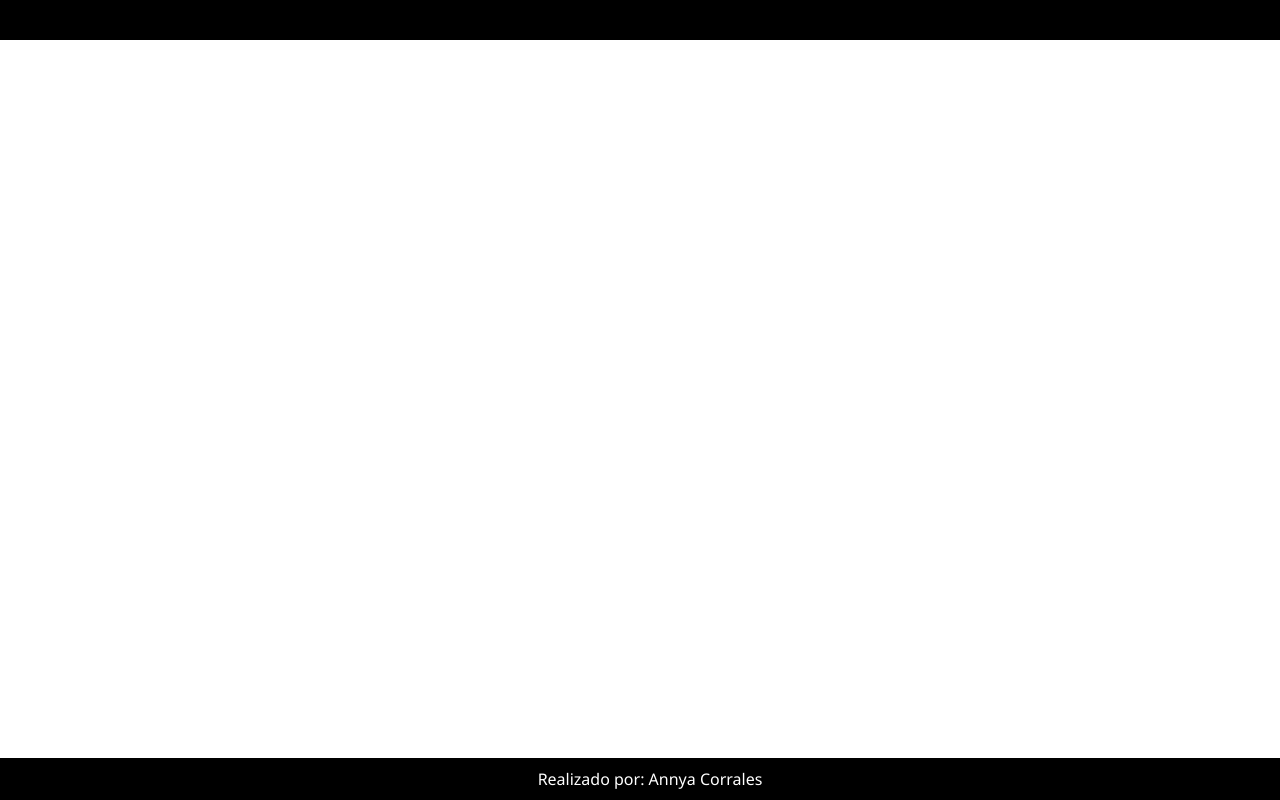
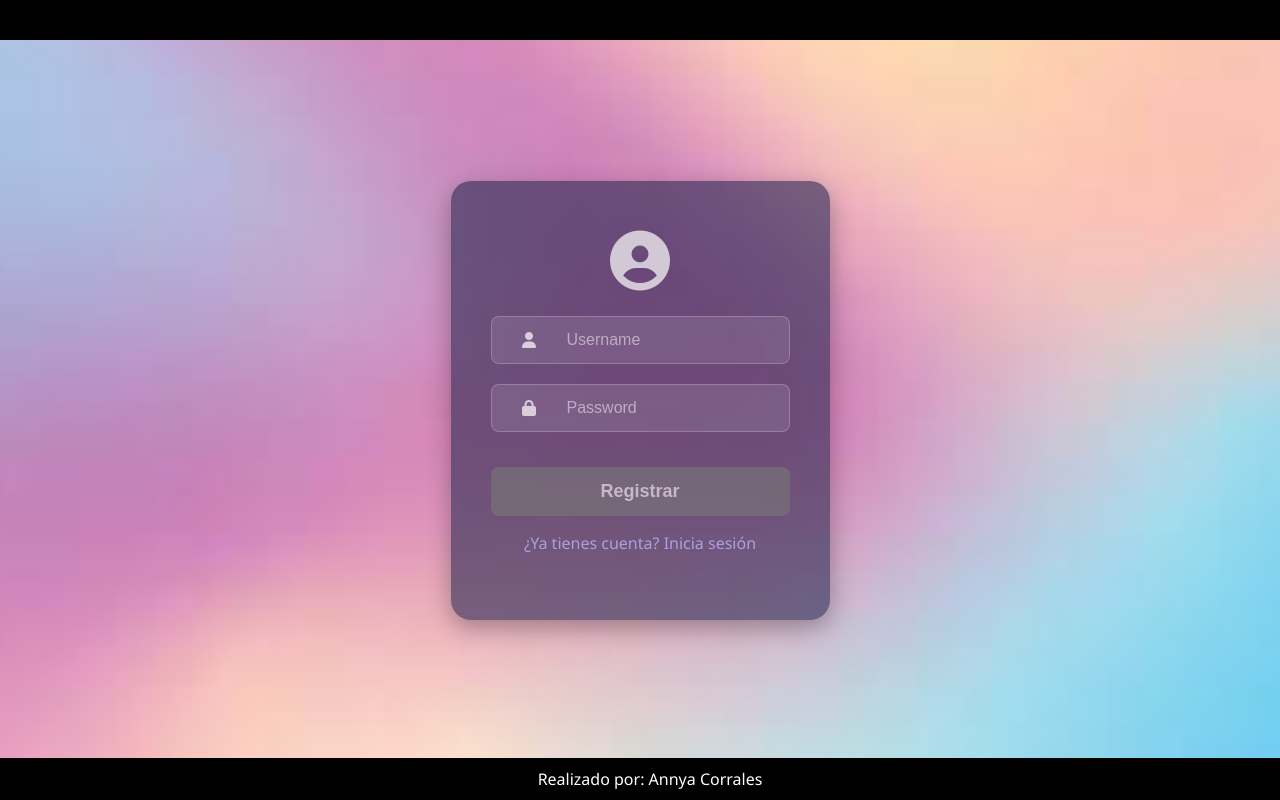
Before and after one commit to anycr/Microservicio-Frontend-Angular, an Angular app in the folder frontend-task-service/: page /register in a window 1280 px wide. Before the commit this address led to /. Built offline with nearby package versions, Linux system fonts and the light colour scheme.

Commit message:
se ha agregado la funcionalidad para registrar un nuevo usuario

```diff
--- a/frontend-task-service/src/app/app.routes.ts
+++ b/frontend-task-service/src/app/app.routes.ts
@@ -1,11 +1,13 @@
 import { Routes } from '@angular/router';
 import { TaskListComponent } from './components/task-list/task-list.component';
 import { LoginComponent } from './components/login/login.component';
+import { RegisterComponent } from './components/register/register.component';
 import { authGuard } from './guards/auth.guard';
 
 export const routes: Routes = [
   { path: '', redirectTo: '/login', pathMatch: 'full' }, // ¡Redirige a /login por defecto!
   { path: 'login', component: LoginComponent }, // Ruta para el login
+  { path: 'register', component: RegisterComponent }, // ¡Ruta de registro!
   { path: 'tasks', component: TaskListComponent, canActivate: [authGuard] }, // Protege la lista de tareas
   // { path: 'register', component: RegisterComponent }, // Descomenta esto cuando tengas el componente de registro
 ];
--- a/frontend-task-service/src/app/components/login/login.component.html
+++ b/frontend-task-service/src/app/components/login/login.component.html
@@ -36,4 +36,5 @@
 
     <button type="submit" [disabled]="!loginForm.valid">LOGIN</button>
   </form>
+  <a routerLink="/register">Regístrate aquí</a>
 </div>
--- a/frontend-task-service/src/app/components/login/login.component.ts
+++ b/frontend-task-service/src/app/components/login/login.component.ts
@@ -1,6 +1,6 @@
 import { Component } from '@angular/core';
 import { AuthService } from '../../services/auth.service';
-import { Router } from '@angular/router';
+import { Router, RouterModule } from '@angular/router';
 import { FormsModule, NgForm } from '@angular/forms';
 import { CommonModule } from '@angular/common';
 
@@ -9,7 +9,7 @@ import { CommonModule } from '@angular/common';
     templateUrl: './login.component.html',
     styleUrls: ['./login.component.css'],
     standalone: true,
-    imports: [FormsModule, CommonModule]
+    imports: [FormsModule, CommonModule, RouterModule]
 })
 export class LoginComponent {
   credentials = {
--- /dev/null
+++ b/frontend-task-service/src/app/components/register/register.component.css
@@ -0,0 +1,141 @@
+/* src/app/components/login/login.component.css */
+:host {
+    display: flex; /* Usa flexbox para centrar el .login-container */
+    justify-content: center;
+    align-items: center;
+    width: 100%;  /* Ocupa todo el ancho disponible */
+    min-height: 100vh; /* Ocupa toda la altura de la ventana */
+
+    /* Elige UNA de estas opciones de fondo */
+
+    /*  Imagen  */
+    background-image: url('../../../../images/fondo-Login.jpg');
+    background-size: cover;
+    background-position: center;
+    background-repeat: no-repeat;
+    background-attachment: fixed;
+
+  }
+
+.register-container {
+    max-width: 400px; /* Un poco más ancho */
+    margin: 50px auto; /* Centrar horizontalmente y agregar margen superior/inferior */
+    padding: 50px 40px; /* Más padding */
+    background-color: rgba(40, 40, 80, 0.6); /* Fondo oscuro semi-transparente (ajusta color) */
+    border-radius: 20px; /* Bordes muy redondeados */
+    box-shadow: 0 8px 25px rgba(0, 0, 0, 0.3);
+    text-align: center;
+    color: #aba0df; /* Texto general claro */
+  }
+
+  .avatar-container {
+    margin-bottom: 25px;
+
+  }
+
+  .avatar-container i {
+    font-size: 60px; /* Tamaño del icono de avatar */
+    color: rgba(255, 255, 255, 0.7); /* Color del avatar */
+  }
+
+  h2 {
+    /* Si decides añadir un título, estilízalo aquí */
+    display: none; /* Oculta el título "USER LOGIN" que teníamos antes */
+  }
+
+  .form-group {
+    margin-bottom: 20px;
+    position: relative; /* Necesario para posicionar el icono */
+  }
+
+  /* Estilo para el contenedor del icono y el input */
+  .input-group {
+    display: flex;
+    align-items: center;
+    background-color: rgba(255, 255, 255, 0.1); /* Fondo muy sutil para el input */
+    border-radius: 8px;
+    border: 1px solid rgba(255, 255, 255, 0.2); /* Borde sutil */
+  }
+
+  .input-icon {
+    padding: 12px 15px; /* Espacio alrededor del icono */
+    color: rgba(255, 255, 255, 0.7); /* Color del icono */
+    min-width: 45px; /* Ancho mínimo para el icono */
+    text-align: center;
+  }
+
+  .form-group input {
+    flex-grow: 1; /* El input ocupa el espacio restante */
+    padding: 12px 15px 12px 0; /* Ajusta padding (sin padding izquierdo) */
+    border: none; /* Sin borde en el input mismo */
+    border-radius: 0 8px 8px 0; /* Redondeo solo a la derecha */
+    background-color: transparent; /* Input transparente */
+    color: #fff; /* Texto del input blanco */
+    font-size: 16px;
+    outline: none; /* Quita el borde azul al enfocar */
+  }
+
+  /* Estilo para el placeholder */
+  .form-group input::placeholder {
+    color: rgba(255, 255, 255, 0.5); /* Color del placeholder */
+  }
+
+  /* Sección "Remember me" y "Forgot Password?" */
+  .form-options {
+    display: flex;
+    justify-content: space-between; /* Espacio entre los elementos */
+    align-items: center;
+    margin-bottom: 25px;
+    font-size: 14px;
+  }
+
+  .remember-me {
+    display: flex;
+    align-items: center;
+    color: rgba(255, 255, 255, 0.8);
+  }
+
+  .remember-me input[type="checkbox"] {
+    margin-right: 8px;
+  }
+
+  .forgot-password {
+    color: rgba(255, 255, 255, 0.8);
+    text-decoration: none;
+  }
+
+  .forgot-password:hover {
+    text-decoration: underline;
+  }
+
+
+  button {
+    width: 100%;
+    padding: 14px;
+    background: linear-gradient(90deg, #5178e9 0%, #8a60e8 100%); /* Degradado azul/morado */
+    color: white;
+    border: none;
+    border-radius: 8px;
+    cursor: pointer;
+    font-size: 18px;
+    font-weight: bold;
+    margin-top: 15px;
+    transition: opacity 0.3s ease;
+  }
+
+  button:disabled {
+    background: #777;
+    cursor: not-allowed;
+    opacity: 0.6;
+  }
+
+  button:hover:not(:disabled) {
+    opacity: 0.9; /* Ligera transparencia al pasar el mouse */
+  }
+
+  .error-message {
+    color: #ff8a80; /* Rojo claro para errores */
+    margin-top: 15px;
+    font-size: 14px;
+    font-weight: bold;
+  }
--- /dev/null
+++ b/frontend-task-service/src/app/components/register/register.component.html
@@ -0,0 +1,48 @@
+<div class="register-container"> <h2>Registro de Usuario</h2>
+    <div class="avatar-container">
+        <i class="fas fa-user-circle"></i> </div>
+
+        <form #registerForm="ngForm" (ngSubmit)="register(registerForm)">
+          <div class="form-group input-group">
+            <label for="reg-username"></label>
+            <span class="input-icon"><i class="fas fa-user"></i></span> <input
+            type="text"
+            id="reg-username"
+            name="username"
+            [(ngModel)]="newUser.username"
+            placeholder="Username" required
+              minlength="3"  #username="ngModel" >
+            <div *ngIf="username.invalid && (username.dirty || username.touched)" class="validation-error">
+              <div *ngIf="username.errors?.['required']">El nombre de usuario es obligatorio.</div>
+              <div *ngIf="username.errors?.['minlength']">El nombre de usuario debe tener al menos 3 caracteres.</div>
+            </div>
+          </div>
+
+          <div class="form-group input-group">
+            <label for="reg-password"></label>
+            <span class="input-icon"><i class="fas fa-lock"></i></span> <input
+            type="password"
+            id="reg-password"
+            name="password"
+            [(ngModel)]="newUser.password"
+            placeholder="Password" required
+              minlength="6" #password="ngModel" >
+            <div *ngIf="password.invalid && (password.dirty || password.touched)" class="validation-error">
+              <div *ngIf="password.errors?.['required']">La contraseña es obligatoria.</div>
+              <div *ngIf="password.errors?.['minlength']">La contraseña debe tener al menos 6 caracteres.</div>
+            </div>
+          </div>
+
+      <div *ngIf="successMessage" class="success-message">
+        {{ successMessage }}
+      </div>
+
+      <div *ngIf="errorMessage" class="error-message">
+        {{ errorMessage }}
+      </div>
+
+      <button type="submit" [disabled]="!registerForm.valid">Registrar</button>
+    </form>
+
+    <p class="login-link">¿Ya tienes cuenta? <a routerLink="/login">Inicia sesión</a></p>
+  </div>
--- /dev/null
+++ b/frontend-task-service/src/app/components/register/register.component.ts
@@ -0,0 +1,61 @@
+// src/app/components/register/register.component.ts
+import { Component } from '@angular/core';
+import { AuthService } from '../../services/auth.service';
+import { Router } from '@angular/router';
+import { User } from '../../models/user.model';
+import { FormsModule, NgForm } from '@angular/forms';
+import { CommonModule } from '@angular/common';
+import { HttpErrorResponse } from '@angular/common/http';
+
+@Component({
+  selector: 'app-register',
+  templateUrl: './register.component.html',
+  styleUrls: ['./register.component.css'],
+  standalone: true,           // ¡Standalone!
+  imports: [CommonModule, FormsModule] // ¡Importa módulos!
+})
+export class RegisterComponent {
+
+  newUser: User = { // Objeto para el formulario
+    username: '',
+    password: ''
+  };
+  errorMessage = '';
+  successMessage = '';
+
+  constructor(private authService: AuthService, private router: Router) { }
+
+  register(form: NgForm): void {
+    this.errorMessage = ''; // Limpia errores previos
+    this.successMessage = ''; // Limpia mensajes de éxito previos
+
+    if (form.valid) {
+      this.authService.register(this.newUser).subscribe({
+        next: (response) => {
+          console.log("✅ Usuario registrado:", response);
+          this.successMessage = '¡Usuario registrado con éxito! Ahora puedes iniciar sesión.';
+          // Opcional: Redirigir automáticamente al login después de unos segundos
+          setTimeout(() => {
+            this.router.navigate(['/login']);
+          }, 3000); // Redirige después de 3 segundos
+        },
+        error: (error: HttpErrorResponse) => {
+          console.error("❌ Error en el registro:", error);
+          if (error.status === 400 && error.error?.message) {
+            // Si el backend devuelve un mensaje específico para el 400 (ej: usuario ya existe)
+            this.errorMessage = `⚠️ ${error.error.message}`;
+          } else if (error.error && typeof error.error === 'string') {
+             // A veces el error 400/500 puede venir como texto plano
+             this.errorMessage = `⚠️ ${error.error}`;
+          }
+           else {
+            // Mensaje genérico
+            this.errorMessage = '⚠️ Error en el registro. Verifica los datos o intenta con otro usuario.';
+          }
+        }
+      });
+    } else {
+      this.errorMessage = 'Por favor, completa todos los campos requeridos.';
+    }
+  }
+}
--- a/frontend-task-service/src/app/services/auth.service.ts
+++ b/frontend-task-service/src/app/services/auth.service.ts
@@ -19,6 +19,7 @@ export class AuthService {
   }
 
   register(user: User): Observable<any> { //Si usas el modelo, pon el tipo.
+    console.log("Enviando datos de registro:", user);
     return this.http.post(`${this.apiUrl}/register`, user);
   }
 
```
